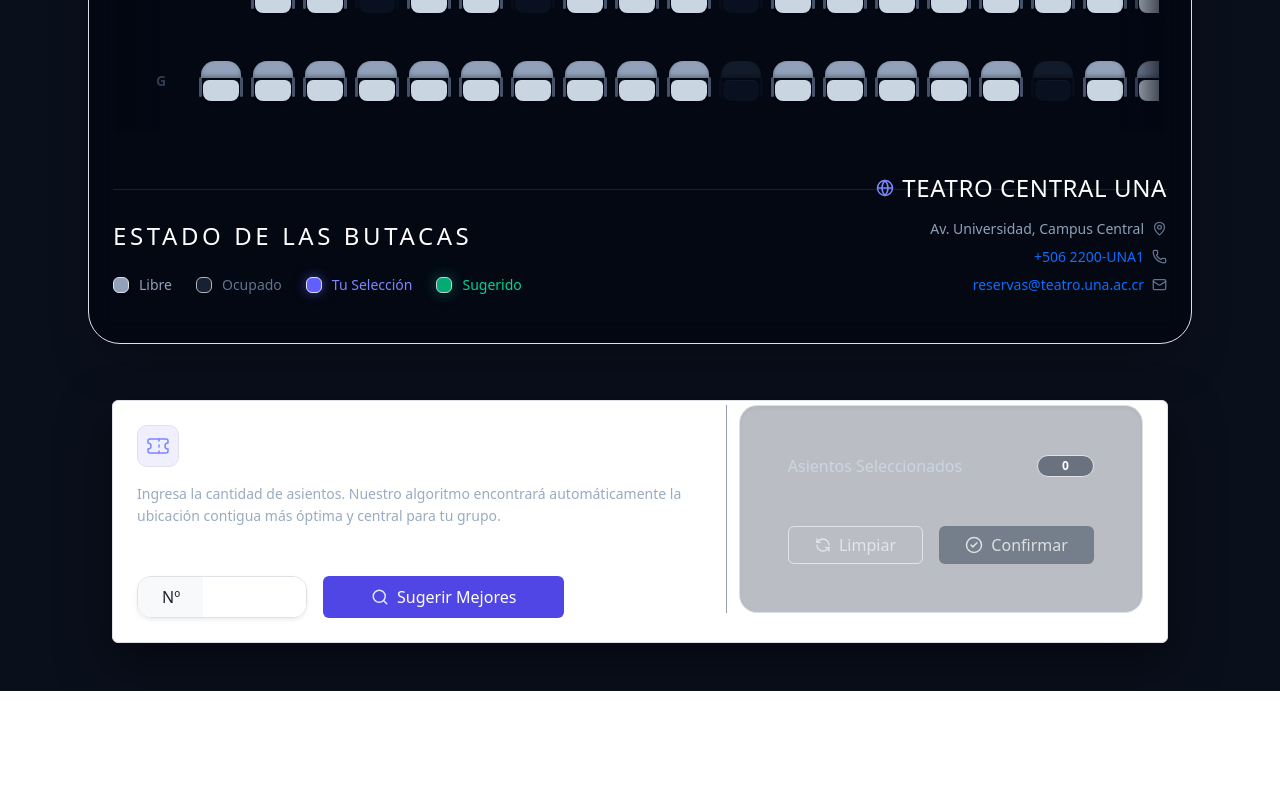
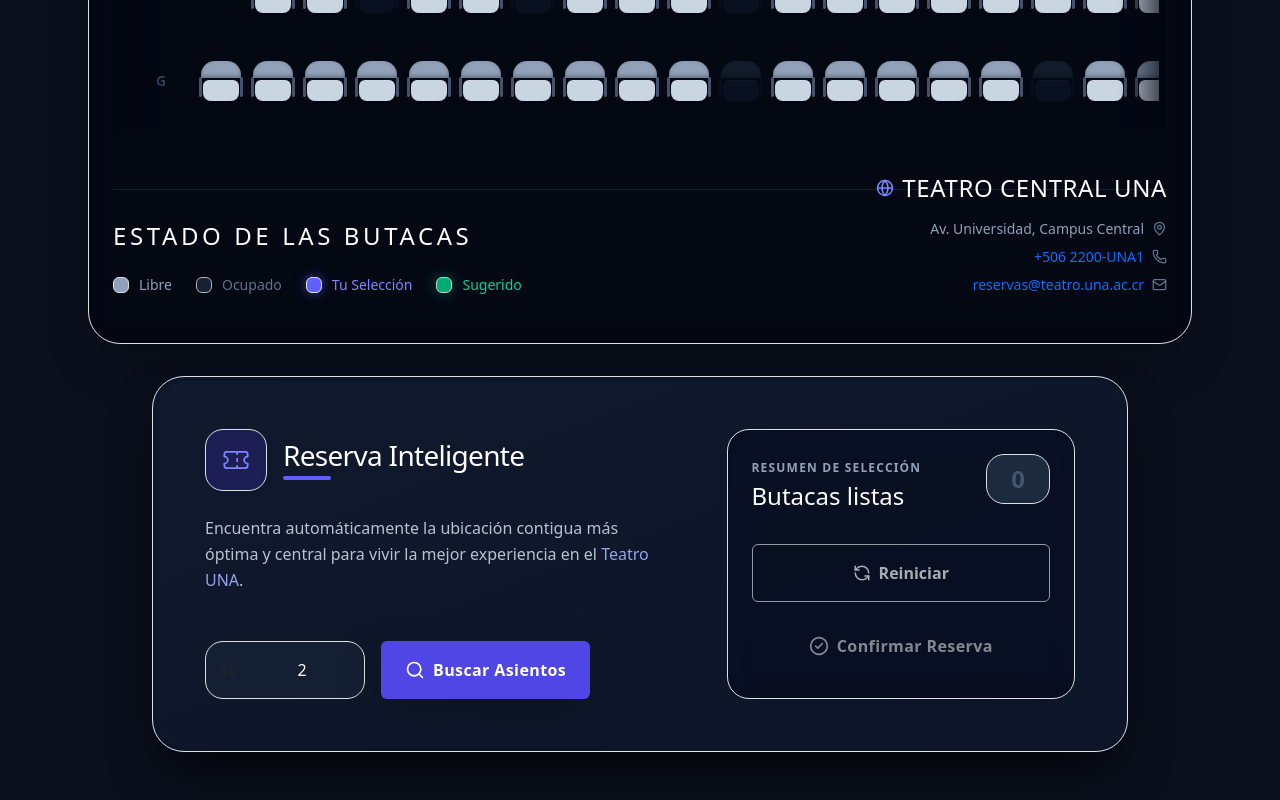
Before and after one commit to crissXcoder/teatro-una-seat-reservation, a Next.js app: page / in a window 1280 px wide. Shown: the part 1090-1890 px from the top of the page. Before the commit the page ends 1781 px from the top, so only its background shows below. Built offline with nearby package versions, Linux system fonts and the light colour scheme.

Commit message:
feat: implement ReservationForm component and remove project documentation file

```diff
--- a/components/theater/reservation-form.tsx
+++ b/components/theater/reservation-form.tsx
@@ -20,99 +20,108 @@ export function ReservationForm({ onSuggest, onClear, onConfirm, selectedCount }
   };
 
   return (
-    // Se utiliza semántica HTML5 pura (section y form) para asegurar accesibilidad académica
-    <section aria-label="Formulario de selección de asientos" className="card w-100 bg-[#0f172a]/90 backdrop-blur-2xl border border-slate-700/60 shadow-[0_20px_50px_rgba(0,0,0,0.5)] rounded-3xl overflow-hidden mt-6 mx-4">
-      <div className="card-body p-4 p-md-6">
-        <div className="row align-items-center g-4 lg:g-5">
+    <section aria-label="Formulario de selección de asientos" className="w-full max-w-5xl mx-auto px-4">
+      {/* Contenedor Principal: Dark Glassmorphism */}
+      <div className="bg-slate-900/90 backdrop-blur-2xl border border-slate-700/50 shadow-[0_25px_50px_-12px_rgba(0,0,0,0.8)] rounded-[2rem] overflow-hidden p-1">
+        <div className="bg-linear-to-br from-slate-800/20 to-transparent rounded-[1.8rem] p-4 p-md-5">
+          <div className="row g-4 lg:g-5 align-items-stretch">
 
-          {/* SECCIÓN IZQUIERDA: Lógica del Motor */}
-          <div className="col-12 col-lg-7">
-            <div className="d-flex align-items-center gap-3 mb-3">
-              <div className="p-2 bg-indigo-500/10 rounded-lg border border-indigo-500/20">
-                <Ticket className="text-indigo-400" size={24} strokeWidth={1.5} />
+            {/* PANEL IZQUIERDO: Búsqueda */}
+            <div className="col-12 col-lg-7 d-flex flex-column justify-content-center">
+              <div className="d-flex align-items-center gap-3 mb-4">
+                <div className="p-3 bg-indigo-600/20 rounded-2xl border border-indigo-500/30 shadow-inner">
+                  <Ticket className="text-indigo-400" size={28} strokeWidth={1.5} />
                 </div>
-              <h5 className="text-white m-0 font-semibold md:text-lg tracking-wide">
-                Búsqueda Inteligente
-              </h5>
+                <div>
+                  <h3 className="text-white m-0 font-bold tracking-tight text-xl md:text-2xl">
+                    Reserva Inteligente
+                  </h3>
+                  <div className="h-1 w-12 bg-indigo-500 rounded-full mt-1"></div>
+                </div>
               </div>
 
-            <p className="text-slate-400/90 text-sm mb-5 leading-relaxed pe-lg-4 font-light">
-              Ingresa la cantidad de asientos. Nuestro algoritmo encontrará automáticamente la ubicación contigua más óptima y central para tu grupo.
+              <p className="text-slate-300 text-sm md:text-base mb-5 leading-relaxed font-light opacity-90 max-w-md">
+                Encuentra automáticamente la ubicación contigua más óptima y central para vivir la mejor experiencia en el <span className="text-indigo-300 font-medium">Teatro UNA</span>.
               </p>
 
-            <form onSubmit={handleSuggestSubmit} className="d-flex flex-wrap gap-3 align-items-stretch">
-              {/* Input Group refinado con Tailwind y layout nativo Bootstrap */}
-              <div className="input-group overflow-hidden rounded-xl border border-slate-600 focus-within:border-indigo-500 focus-within:ring-2 focus-within:ring-indigo-500/20 transition-all shadow-sm" style={{ maxWidth: '170px' }}>
-                <span className="input-group-text bg-slate-800/80 border-0 text-slate-400 font-medium px-4">
+              <form onSubmit={handleSuggestSubmit} className="d-flex flex-wrap gap-3">
+                <div className="input-group overflow-hidden rounded-2xl border border-slate-700 bg-slate-800/50 focus-within:border-indigo-500 focus-within:ring-4 focus-within:ring-indigo-500/10 transition-all duration-300" style={{ maxWidth: '160px' }}>
+                  <span className="input-group-text bg-transparent border-0 text-slate-400 font-bold px-3">
                     Nº
                   </span>
                   <input
                     type="number"
-                  className="form-control bg-slate-800 border-0 text-white shadow-none text-center font-bold text-lg p-0 py-2 focus:ring-0"
+                    className="form-control bg-transparent border-0 text-white shadow-none text-center font-bold text-xl p-0 py-3 focus:ring-0"
                     value={quantity}
                     onChange={(e) => setQuantity(Math.max(1, Math.min(20, parseInt(e.target.value) || 1)))}
                     min="1"
                     max="20"
-                  aria-label="Cantidad de asientos"
                   />
                 </div>
 
-              {/* Botón Acción Principal */}
                 <button
                   type="submit"
-                className="btn d-flex align-items-center gap-2 px-5 py-2 rounded-xl transition-all duration-300 ease-out group overflow-hidden relative border-0"
-                style={{ backgroundColor: '#4f46e5' }}
+                  className="btn d-flex align-items-center justify-content-center gap-2 px-4 py-3 rounded-2xl transition-all duration-300 hover:scale-[1.02] active:scale-95 shadow-lg group relative overflow-hidden flex-fill flex-sm-grow-0"
+                  style={{ backgroundColor: '#4f46e5', border: 'none' }}
                 >
-                <div className="absolute inset-0 bg-white/20 translate-y-full group-hover:translate-y-0 transition-transform duration-300 ease-in-out z-0"></div>
-                <Search size={18} className="text-indigo-100 z-10 group-hover:scale-110 transition-transform" />
-                <span className="text-white font-medium z-10">Sugerir Mejores</span>
+                  <Search size={20} className="text-white" />
+                  <span className="text-white font-bold tracking-wide">Buscar Asientos</span>
                 </button>
               </form>
             </div>
 
-          {/* SECCIÓN DERECHA: Resumen de Interacción */}
-          <div className="col-12 col-lg-5 lg:border-l lg:border-slate-700/50 lg:pl-8 mt-5 mt-lg-0">
-            <div className="d-flex flex-column h-100 justify-content-center bg-slate-800/30 p-5 rounded-2xl border border-slate-700/40 shadow-inner">
+            {/* PANEL DERECHO: Acciones y Contador */}
+            <div className="col-12 col-lg-5">
+              <div className="h-100 bg-slate-950/40 backdrop-blur-md rounded-3xl border border-slate-700/30 p-4 md:p-5 d-flex flex-column justify-content-between shadow-inner">
 
-              <div className="d-flex justify-content-between align-items-center mb-5">
-                <span className="text-slate-300 font-medium">Asientos Seleccionados</span>
-                <span className={cn(
-                  "badge rounded-pill px-4 py-2.5 text-lg font-bold transition-all duration-500",
+                <div className="d-flex justify-content-between align-items-start mb-4">
+                  <div>
+                    <span className="text-slate-400 text-xs text-uppercase tracking-widest font-bold">Resumen de Selección</span>
+                    <h4 className="text-white font-medium m-0 mt-1">Butacas listas</h4>
+                  </div>
+                  <div className={cn(
+                    "px-4 py-2 rounded-2xl font-black text-2xl transition-all duration-500 border",
                     selectedCount > 0
-                    ? "bg-indigo-500/10 text-indigo-400 border border-indigo-500/30 shadow-[0_0_15px_rgba(99,102,241,0.2)]"
-                    : "bg-slate-800/50 text-slate-500 border border-slate-700"
+                      ? "bg-indigo-500/20 text-indigo-400 border-indigo-500/40 shadow-[0_0_20px_rgba(99,102,241,0.2)]"
+                      : "bg-slate-800 text-slate-600 border-slate-700"
                   )}>
                     {selectedCount}
-                </span>
+                  </div>
                 </div>
 
-              <div className="d-flex flex-column flex-sm-row gap-3">
+                <div className="d-flex flex-column gap-3">
                   <button
+                    type="button"
                     onClick={onClear}
                     disabled={selectedCount === 0}
-                  className="btn btn-outline-light grow d-flex align-items-center justify-content-center gap-2 rounded-xl py-2.5 border-slate-600 text-slate-300 hover:bg-slate-700 disabled:opacity-40 transition-colors"
+                    className="btn border border-slate-700 text-slate-300 hover:bg-slate-800 hover:text-white rounded-xl py-3 d-flex align-items-center justify-content-center gap-2 transition-all disabled:opacity-20"
                   >
-                  <RefreshCcw size={16} /> <span className="font-medium">Limpiar</span>
+                    <RefreshCcw size={18} />
+                    <span className="font-semibold">Reiniciar</span>
                   </button>
+
                   <button
+                    type="button"
                     onClick={onConfirm}
                     disabled={selectedCount === 0}
                     className={cn(
-                    "btn text-white grow d-flex align-items-center justify-content-center gap-2 rounded-xl py-2.5 border-0 transition-all duration-300",
-                    selectedCount === 0 ? "opacity-50" : "hover:shadow-[0_0_20px_rgba(16,185,129,0.3)] hover:-translate-y-0.5"
+                      "btn rounded-xl py-3 d-flex align-items-center justify-content-center gap-2 border-0 transition-all duration-300 shadow-xl",
+                      selectedCount > 0
+                        ? "bg-emerald-600 hover:bg-emerald-500 text-white hover:shadow-emerald-500/20 hover:-translate-y-1"
+                        : "bg-slate-800 text-slate-500 opacity-50"
                     )}
-                  style={{
-                    backgroundColor: selectedCount > 0 ? '#10b981' : '#334155'
-                  }}
                   >
-                  <CheckCircle2 size={18} /> <span className="font-medium">Confirmar</span>
+                    <CheckCircle2 size={20} />
+                    <span className="font-bold tracking-wide">Confirmar Reserva</span>
                   </button>
                 </div>
+
               </div>
             </div>
 
           </div>
         </div>
+      </div>
     </section>
   );
 }
```
Also changed, not shown: 1 other file (tests, documents, lock files or other folders). Lines whose indentation alone changed are shown as unchanged.
